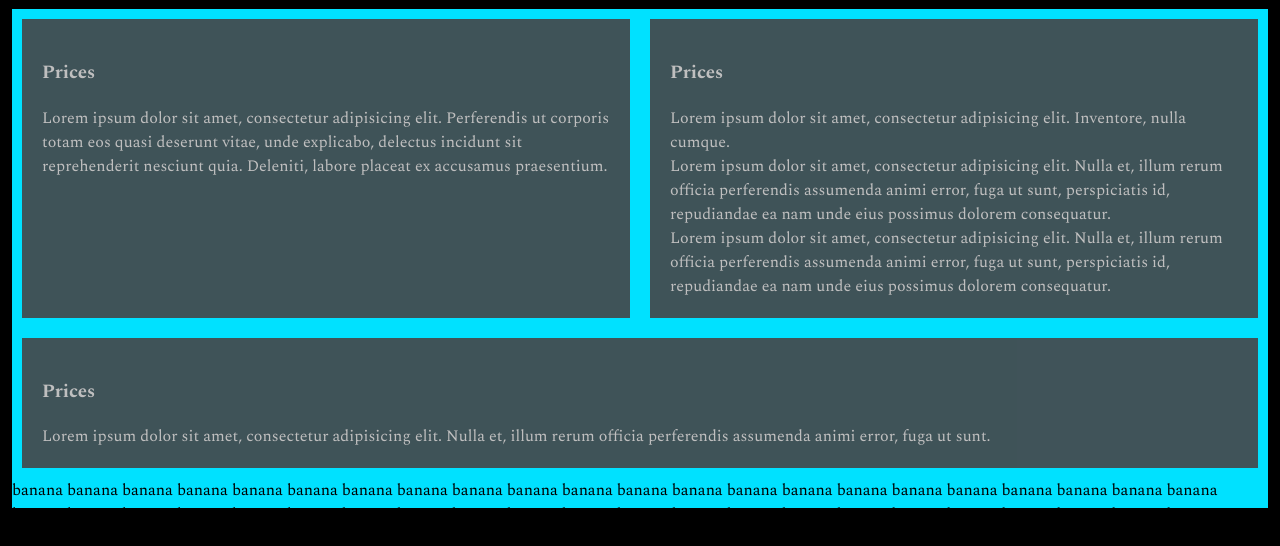
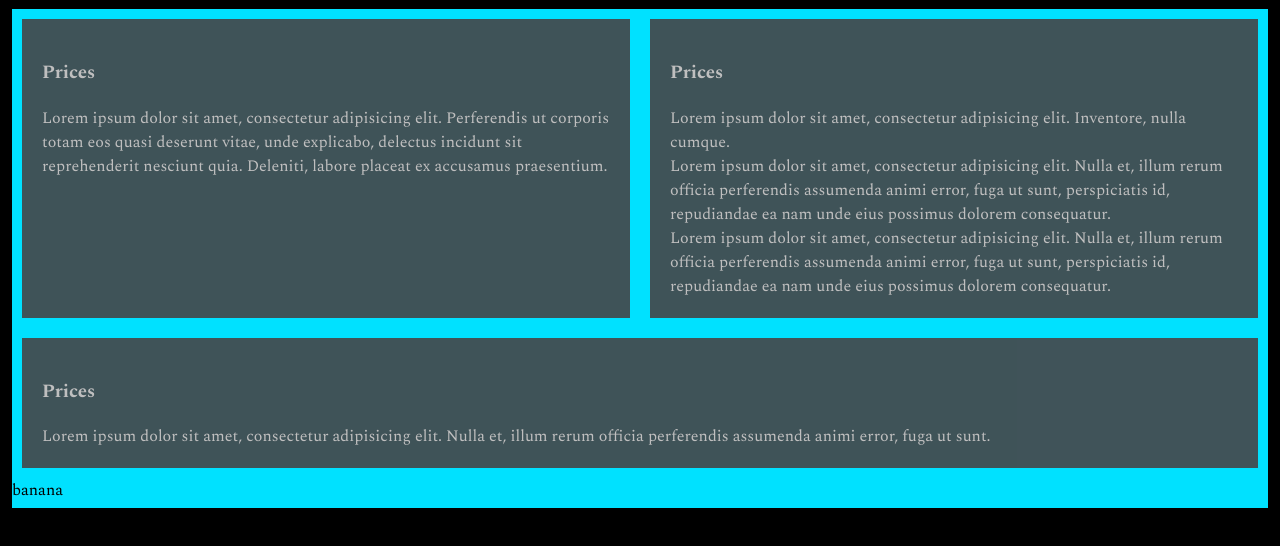
Before and after one commit to andrewdent1/b-portfolio, a plain HTML site: page content_creation.html in a window 1280 px wide. Shown: the part 80-626 px from the top of the page. Drawn offline with nearby package versions, Linux system fonts and the light colour scheme.

Commit message:
Update content_creation.html

```diff
--- a/content_creation.html
+++ b/content_creation.html
@@ -193,16 +193,7 @@
         </section>
         <div class="marquee">
             <div>
-                <span>banana banana banana banana banana banana banana banana banana banana banana banana banana banana
-                    banana banana banana banana banana banana banana banana banana banana banana banana banana banana
-                    banana banana banana banana
-                    banana banana banana banana banana banana banana banana banana banana banana banana banana banana
-                    banana banana banana banana
-                    banana banana banana banana banana banana banana banana banana banana banana banana banana banana
-                    banana banana banana banana
-                    banana banana banana banana banana banana banana banana banana banana banana banana banana banana
-                    banana banana banana banana
-                    banana banana banana banana</span>
+                <span>banana</span>
             </div>
         </div>
 </body>
```
